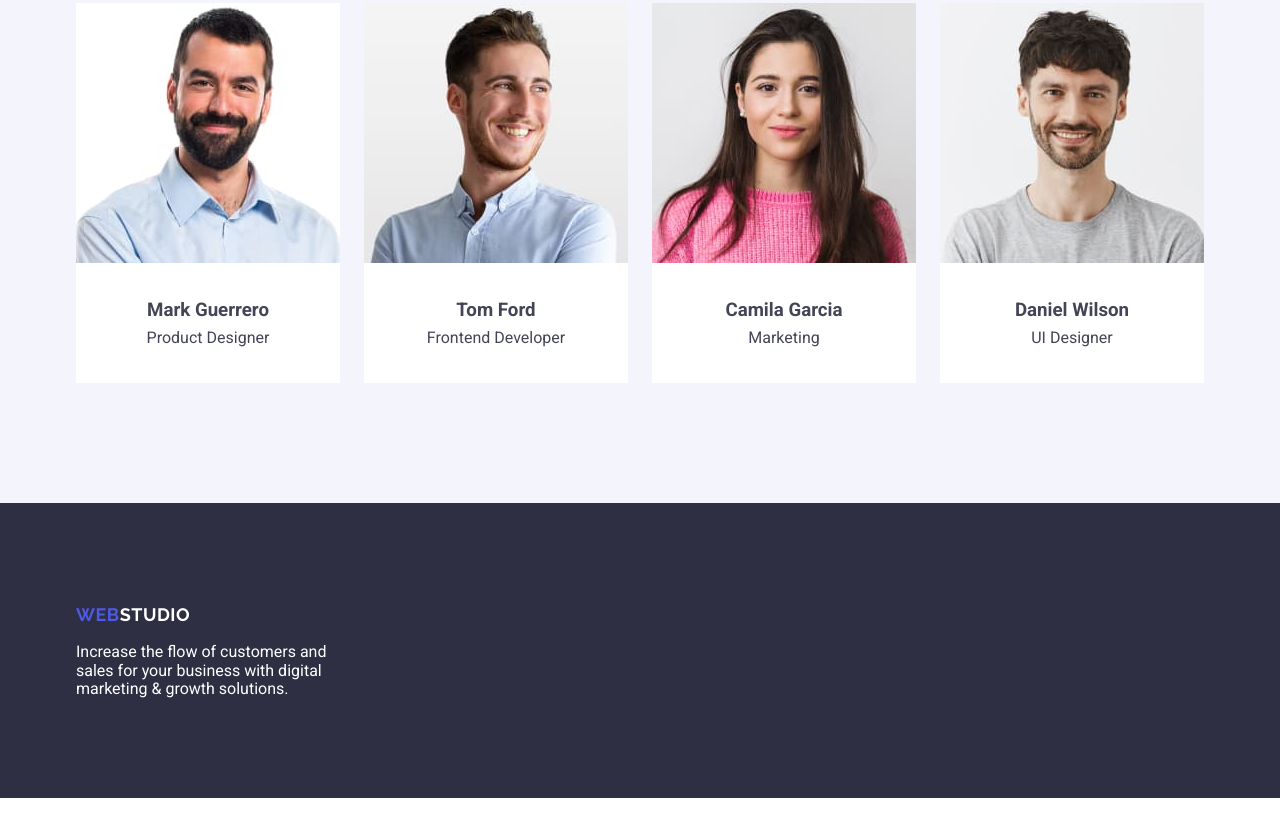
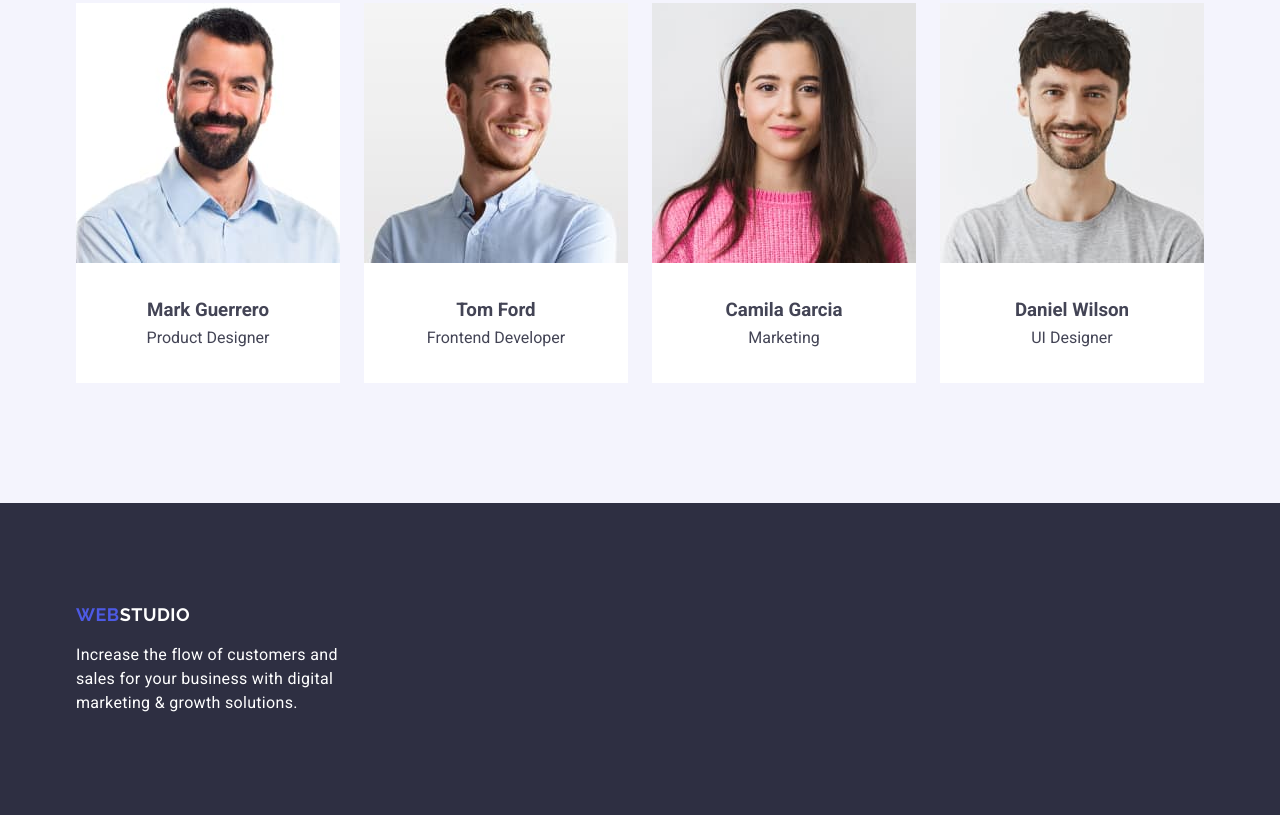
Before and after one commit to olhabahaieva/goit-markup-hw-03, a plain HTML site: page index.html in a window 1280 px wide. Shown: the part 1798-2613 px from the top of the page. Drawn offline with nearby package versions, Linux system fonts and the light colour scheme.

Commit message:
edited footer text

```diff
--- a/css/styles.css
+++ b/css/styles.css
@@ -154,6 +154,12 @@ footer a {
 
 .blue-logo {
   color: var(--accent-color);
+}
+
+.footer-text {
+  font-size: 16px;
+  line-height: 1.5;
+  letter-spacing: 0.02em
 }
 
 /*Header - main navigation*/
--- a/index.html
+++ b/index.html
@@ -189,7 +189,7 @@
       <div class="container">
 
       <a class ="logo-footer" href=""><span class="blue-logo">Web</span>Studio</a>
-      <p>
+      <p class="footer-text">
         Increase the flow of customers and sales for your business with digital
         marketing & growth solutions.
       </p>
```
Also changed, not shown: portfolio.html (+1 -1 lines).
